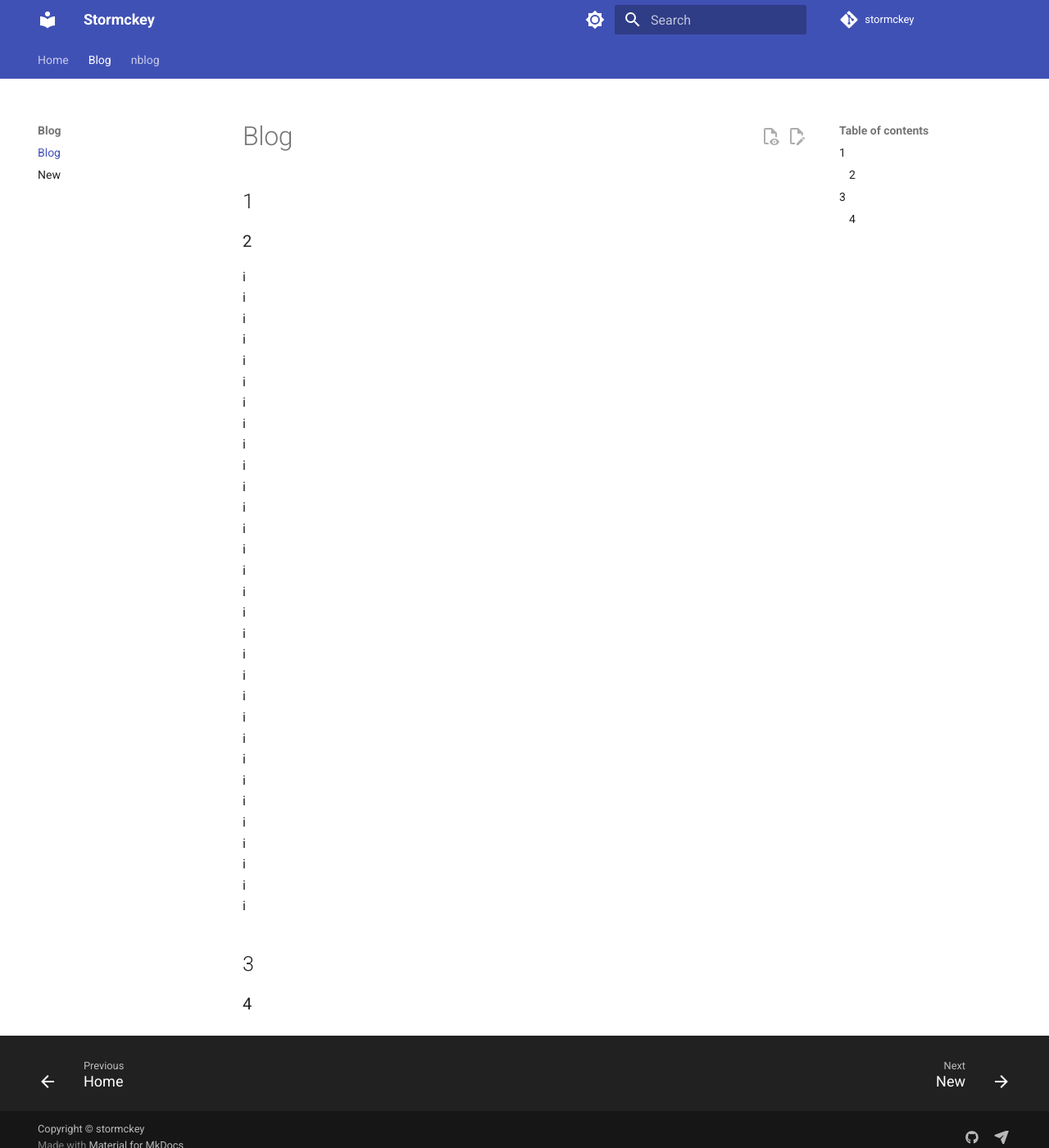
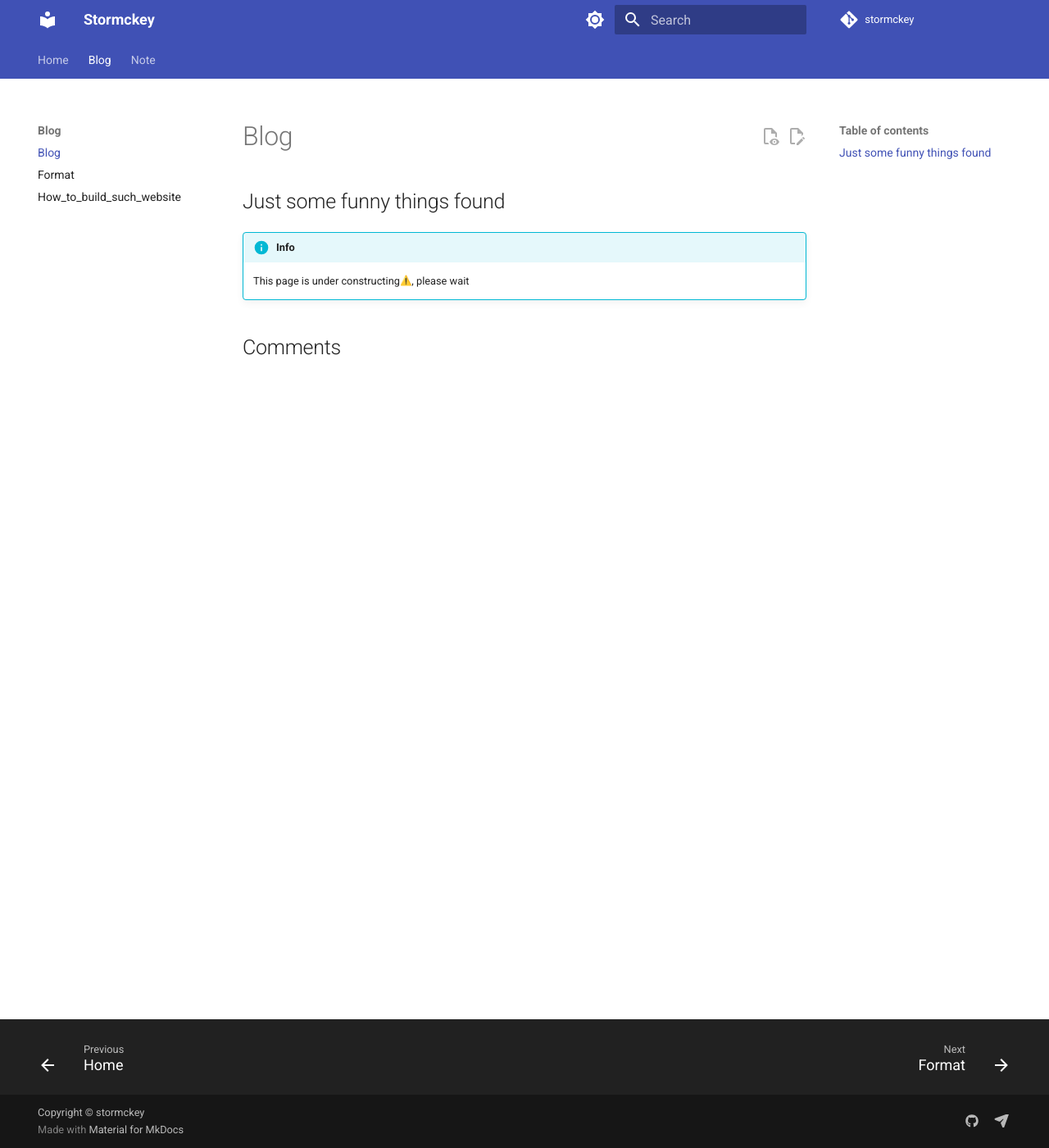
Before and after one commit to stormckey/stormckey.github.io, an MkDocs documentation site: the page built from docs/Blog/index.md, in a window 1280 px wide and 1400 px high. Shown: the whole window at 82% size. Built offline with MkDocs 1.6.1 and Material for MkDocs 9.7.7, drawn with Linux system fonts in a browser that asks for light colours; emoji names are drawn with the system emoji font; comment, search, counter and statistics services are not loaded.

Commit message:
Adjust the contents and wait for further work

```diff
--- a/docs/.config.yml
+++ /dev/null
@@ -1,2 +0,0 @@
-hide:
-  - footer
--- a/docs/Blog/index.md
+++ b/docs/Blog/index.md
@@ -1,36 +1,9 @@
+---
+comments: true
+---
 # Blog
-## 1
-### 2
-i
-i
-i
-i
-i
-i
-i
-i
-i
-i
-i
-i
-i
-i
-i
-i
-i
-i
-i
-i
-i
-i
-i
-i
-i
-i
-i
-i
-i
-i
-i
-## 3
-### 4
+
+## Just some funny things found
+
+!!! info
+    This page is under constructing:warning:, please wait
--- a/mkdocs.yml
+++ b/mkdocs.yml
@@ -87,14 +87,6 @@ extra_javascript:
   - https://polyfill.io/v3/polyfill.min.js?features=es6
   - https://cdn.jsdelivr.net/npm/mathjax@3/es5/tex-mml-chtml.js
 
-nav:
-  - Home: index.md
-  - Blog:
-    - Blog/index.md
-    - New: Blog/New.md
-  - nblog:
-    - NewNew: Blog/NewNew.md
-
 extra:
   social:
     - icon: fontawesome/brands/github
@@ -130,3 +122,12 @@ extra:
 #           note: >-
 #             Thanks for your feedback! Help us improve this page by
 #             using our <a href="..." target="_blank" rel="noopener">feedback form</a>.
+
+nav:
+  - Home: index.md
+  - Blog:
+    - Blog/index.md
+    - Format: Blog/Format.md
+    - How_to_build_such_website: Blog/Build_this_website.md
+  - Note:
+    - Note/index.md
```
Also changed, not shown: docs/Blog/Build_this_website.md (added, +7 -0 lines), docs/Blog/Format.md (added, +77 -0 lines), docs/Blog/New.md (deleted, +0 -1 lines), docs/Blog/NewNew.md (deleted, +0 -1 lines), docs/Note/index.md (added, +8 -0 lines), docs/index.md (+4 -76 lines), 1 other file.
